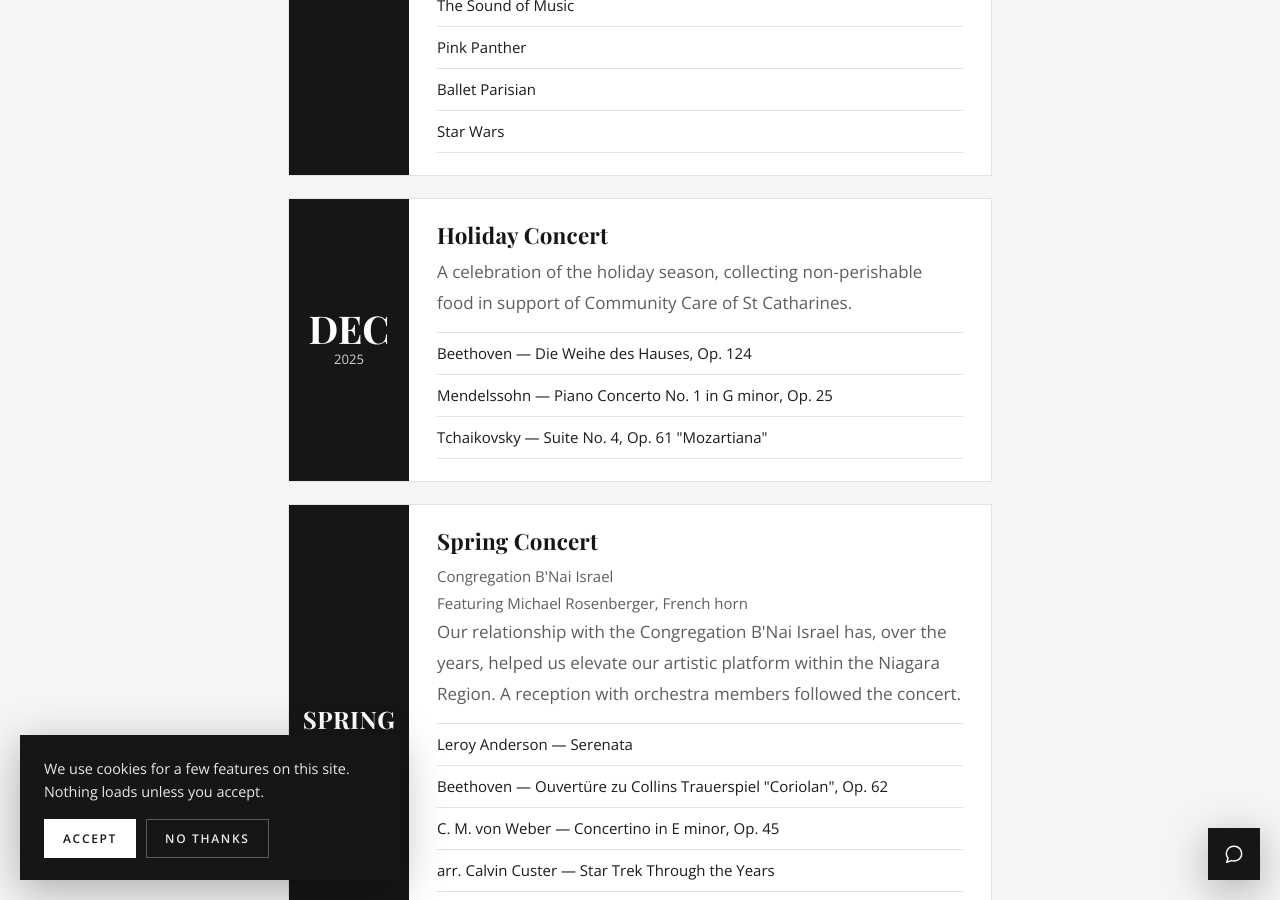
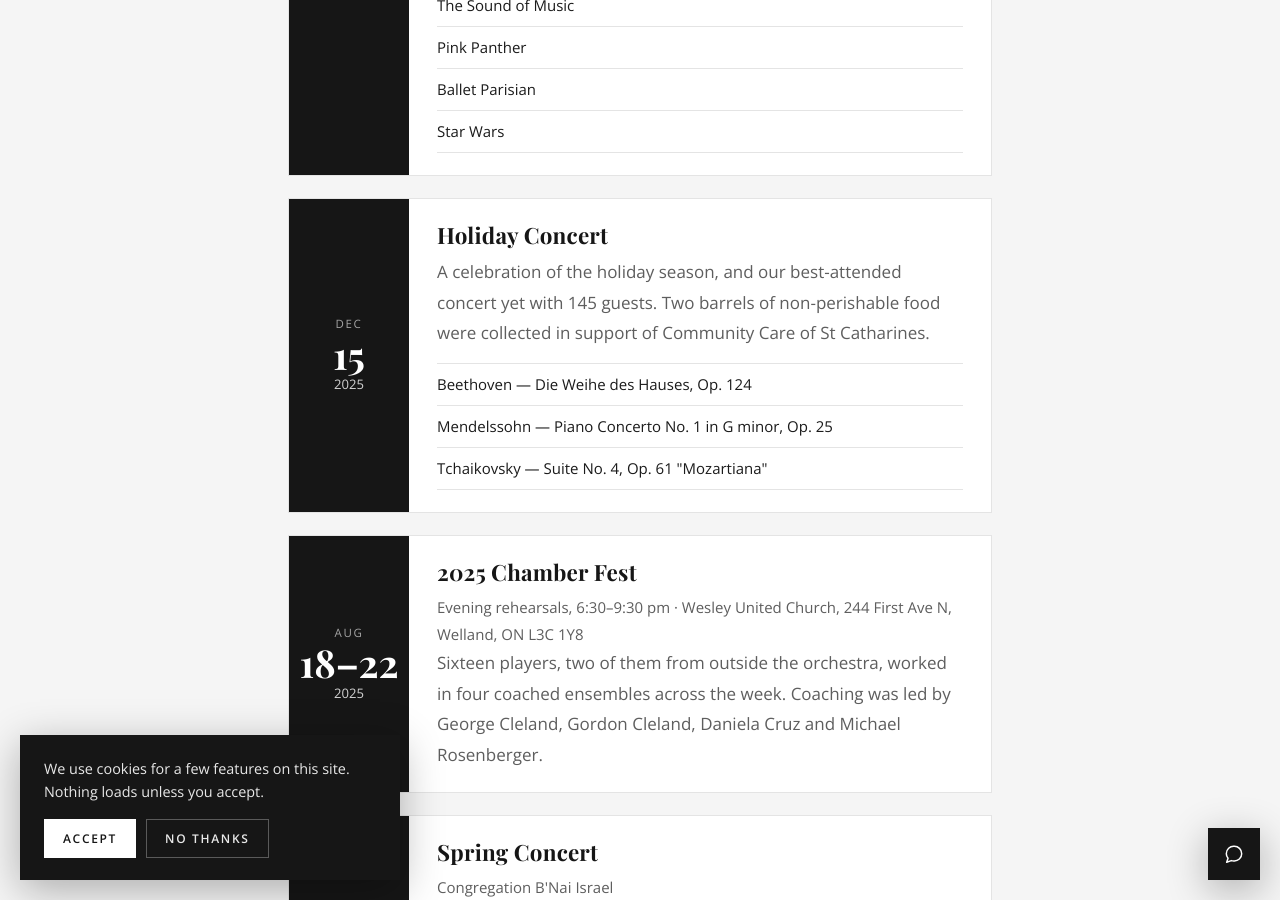
Before and after one commit to peninsulaorchestra/peninsulaorchestra.github.io, a Jekyll site: the page built from events.html, in a window 1280 px wide and 900 px high, scrolled down 2523 px. Built offline with Jekyll 4.4.1, drawn with Linux system fonts in a browser that asks for light colours.

Commit message:
Add the 2025 Chamber Fest and date the Holiday Concert
Co-Authored-By: Claude Opus 5 (1M context) <noreply@anthropic.com>

```diff
--- a/_data/executive.yml
+++ b/_data/executive.yml
@@ -18,6 +18,6 @@
 - role: Social Media / Publicist
   person: Mark Healey
 - role: Chamberfest Lead
-  person: —
+  person: Julie Barker
 - role: Members at Large
   person: Randy Lallouet &amp; Diana Joschko
--- a/_data/past_events.yml
+++ b/_data/past_events.yml
@@ -54,14 +54,26 @@
 
 # TODO: confirm venue
 - title: Holiday Concert
-  date_text: December 2025
+  date: 2025-12-15
   description: >-
-    A celebration of the holiday season, collecting non-perishable food in
-    support of Community Care of St Catharines.
+    A celebration of the holiday season, and our best-attended concert yet with
+    145 guests. Two barrels of non-perishable food were collected in support of
+    Community Care of St Catharines.
   programme:
     - Beethoven — Die Weihe des Hauses, Op. 124
     - Mendelssohn — Piano Concerto No. 1 in G minor, Op. 25
     - Tchaikovsky — Suite No. 4, Op. 61 "Mozartiana"
+
+- title: 2025 Chamber Fest
+  date: 2025-08-18
+  date_end: 2025-08-22
+  time: Evening rehearsals, 6:30–9:30 pm
+  venue: Wesley United Church
+  address: 244 First Ave N, Welland, ON L3C 1Y8
+  description: >-
+    Sixteen players, two of them from outside the orchestra, worked in four
+    coached ensembles across the week. Coaching was led by George Cleland,
+    Gordon Cleland, Daniela Cruz and Michael Rosenberger.
 
 - title: Spring Concert
   date_text: Spring 2025
```
